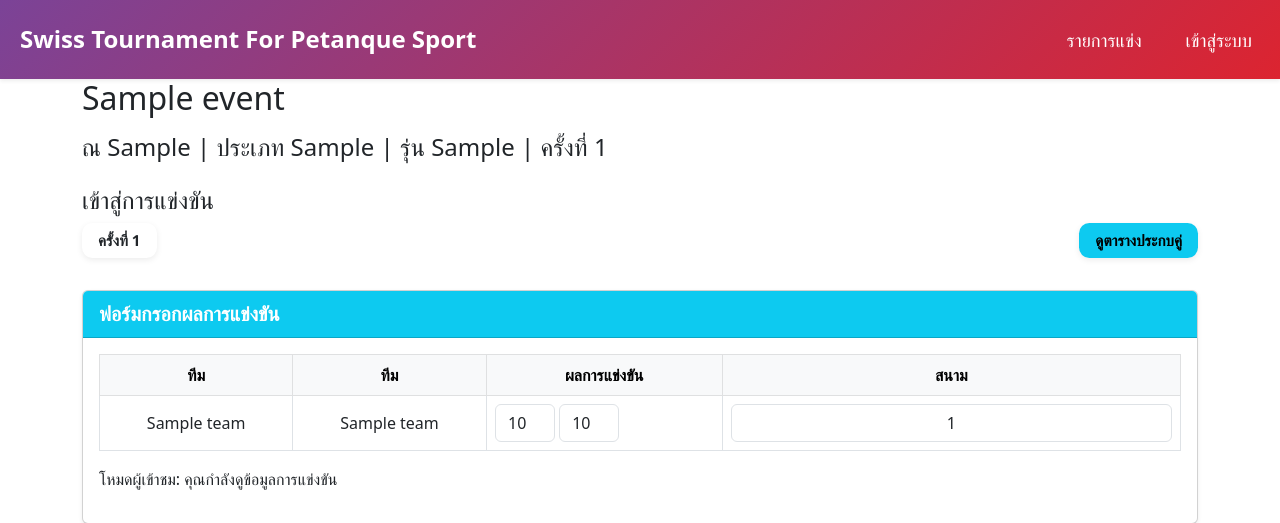
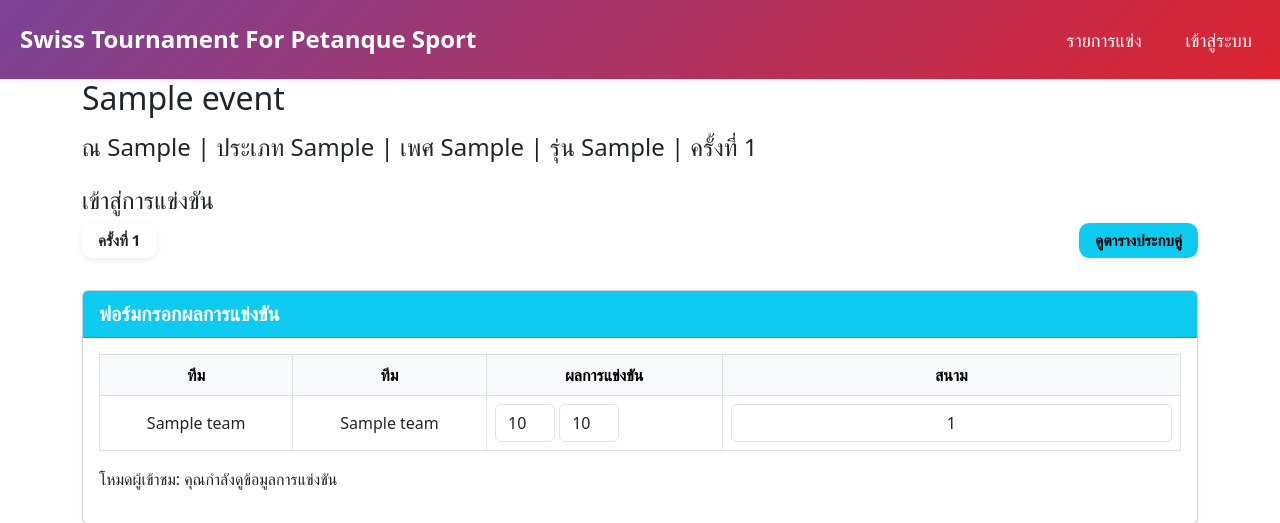
Before and after one commit to Dekchairukna/tournoi-petanque, a Flask app: page /event/1/round/1 in a window 1280 px wide. Shown: the top 523 px of the page. Run offline with Flask 3, Linux system fonts and the light colour scheme; tables that the repository leaves empty hold one stand-in row (values such as "Sample post"); some libraries are stand-ins or nearby versions.

Commit message:
Update round_matches.html

```diff
--- a/templates/round_matches.html
+++ b/templates/round_matches.html
@@ -92,7 +92,7 @@
   {% endfor %}
   {% endif %}
   <h2 class="mb-3">{{ event.name }}</h2>
-  <h4 class="mb-4">ณ {{ event.location }} | ประเภท {{ event.category }} | รุ่น {{ event.age_group }} |
+  <h4 class="mb-4">ณ {{ event.location }} | ประเภท {{ event.category }} | เพศ {{ event.sex }} | รุ่น {{ event.age_group }} |
     {% if selected_round %} ครั้งที่ {{ selected_round }} {% else %} ทุกคู่แข่งขัน {% endif %}
   </h4>
 
```
